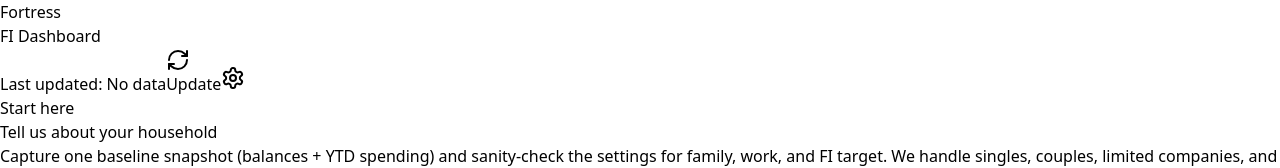
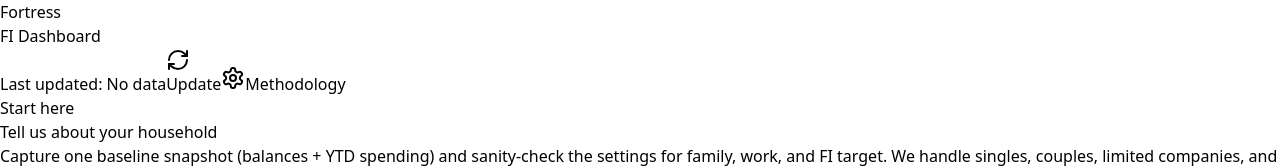
Before and after one commit to anjor/fortress-app, a React (Vite) app: page / in a window 1280 px wide. Shown: the top 168 px of the page. Built offline with nearby package versions, Linux system fonts and the light colour scheme.

Commit message:
methodology

```diff
--- a/src/components/Dashboard.tsx
+++ b/src/components/Dashboard.tsx
@@ -9,6 +9,7 @@ import { MinimumIncomeTable } from './MinimumIncomeTable';
 import { DataEntryModal } from './DataEntryModal';
 import { SettingsModal } from './SettingsModal';
 import { OnboardingWizard } from './OnboardingWizard';
+import { MethodologyModal } from './MethodologyModal';
 import { RefreshCw, Settings, Download } from 'lucide-react';
 
 export function Dashboard() {
@@ -16,6 +17,7 @@ export function Dashboard() {
   const [showConfig, setShowConfig] = useState(false);
   const [showOnboarding, setShowOnboarding] = useState(false);
   const [onboardingDismissed, setOnboardingDismissed] = useState(false);
+  const [showMethodology, setShowMethodology] = useState(false);
 
   const latestSnapshot = useFortressStore(state => state.latestSnapshot);
   const headlineMetrics = useFortressStore(state => state.headlineMetrics);
@@ -83,6 +85,12 @@ export function Dashboard() {
               className="p-1.5 text-gray-400 hover:text-gray-600 hover:bg-gray-50 rounded-md transition-colors"
             >
               <Settings className="w-4 h-4" />
+            </button>
+            <button
+              onClick={() => setShowMethodology(true)}
+              className="text-xs text-gray-500 hover:text-gray-700 underline underline-offset-4"
+            >
+              Methodology
             </button>
           </div>
         </div>
@@ -181,6 +189,10 @@ export function Dashboard() {
       {(showOnboarding || !hasCompletedOnboarding) && (
         <OnboardingWizard onClose={() => { setShowOnboarding(false); setOnboardingDismissed(true); }} />
       )}
+
+      {showMethodology && (
+        <MethodologyModal onClose={() => setShowMethodology(false)} />
+      )}
     </div>
   );
 }
--- a/src/components/index.ts
+++ b/src/components/index.ts
@@ -6,3 +6,4 @@ export { CashflowTable, CashflowTableCompact, CashflowSummary } from './Cashflow
 export { MinimumIncomeTable, MinimumIncomeSummary, IncomeGauge } from './MinimumIncomeTable';
 export { DataEntryModal } from './DataEntryModal';
 export { OnboardingWizard } from './OnboardingWizard';
+export { MethodologyModal } from './MethodologyModal';
```
